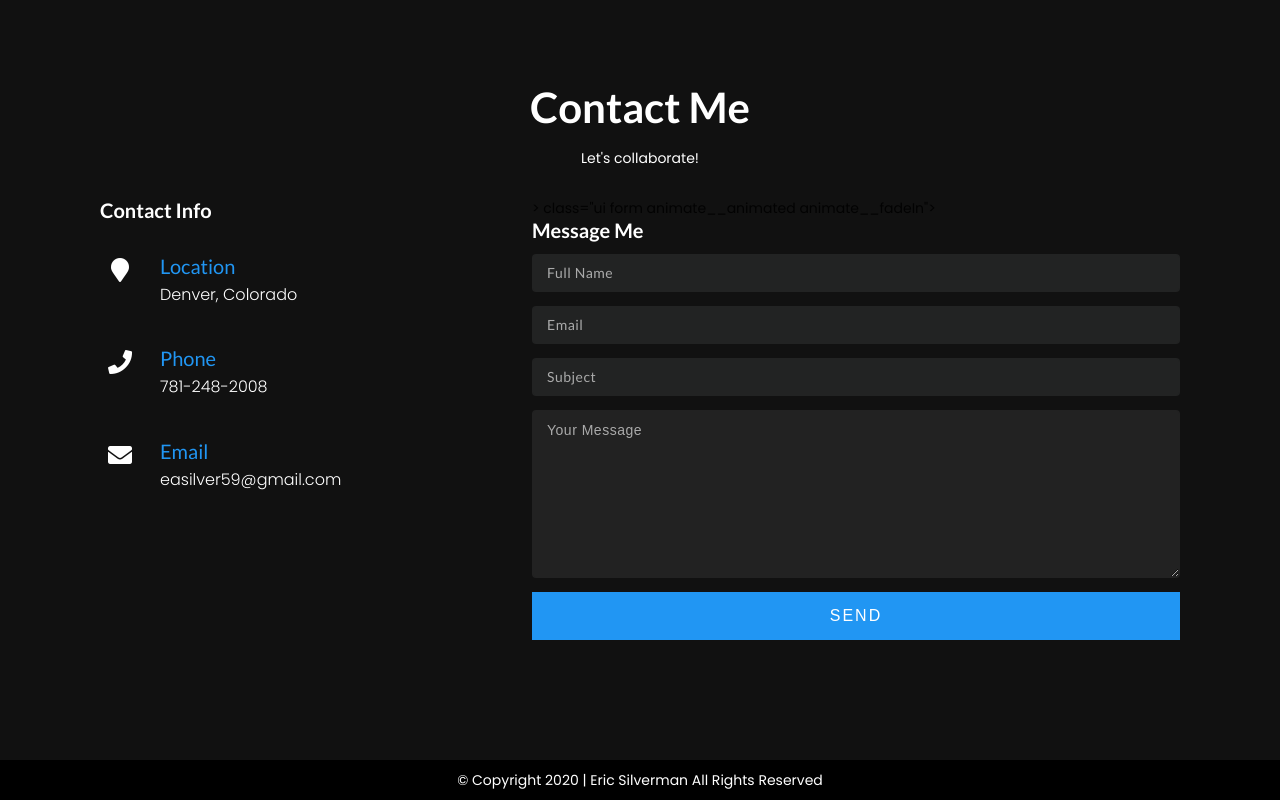
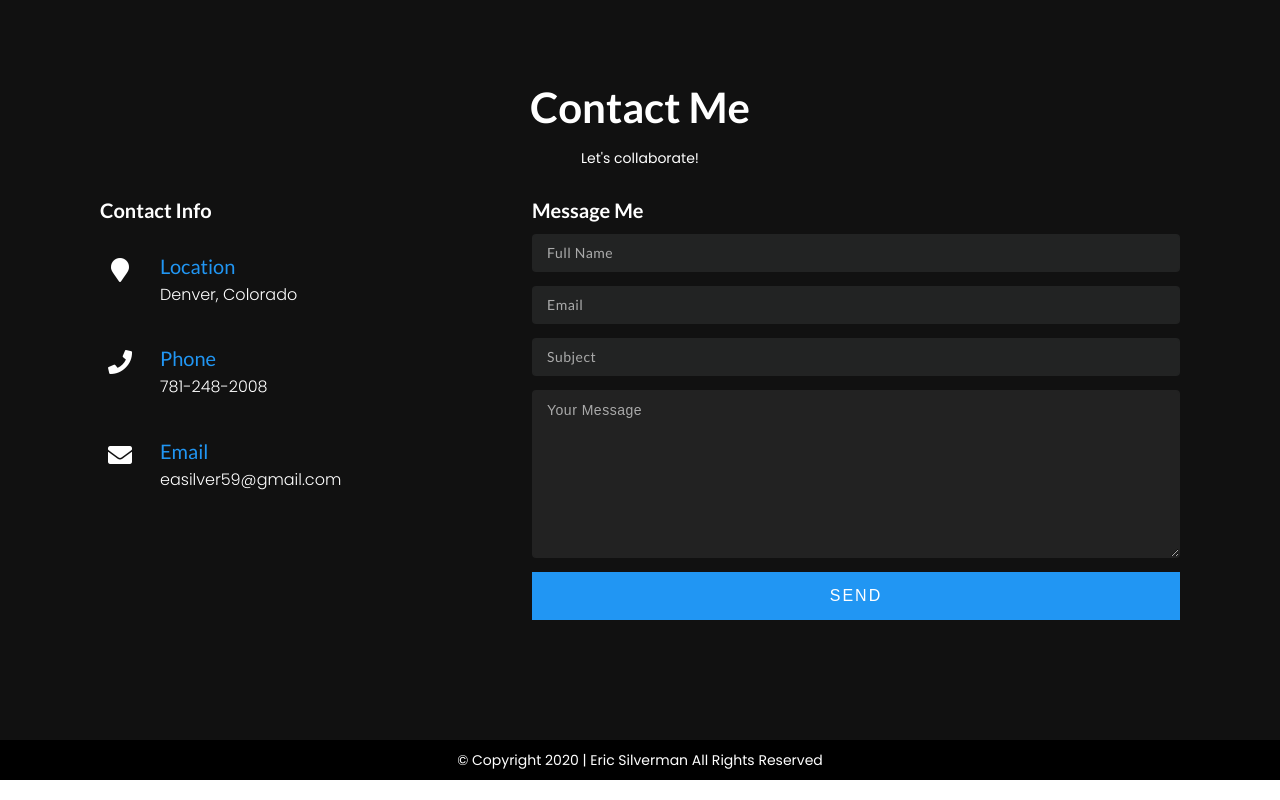
Before and after one commit to easilver59/port, a plain HTML site: page index.html in a window 1280 px wide. Shown: the part 4701-5501 px from the top of the page. Drawn offline with nearby package versions, Linux system fonts and the light colour scheme.

Commit message:
Update index.html

```diff
--- a/index.html
+++ b/index.html
@@ -358,8 +358,6 @@
             <div class="formBx">
 
                 <form action="https://formspree.io/f/moqkozjk" target="_blank" method="POST" class="ui form animate__animated animate__fadeIn">
->
-                    class="ui form animate__animated animate__fadeIn">
                     <h3>Message Me</h3>
                     <div class="field">
                         <input type="text" name="name" placeholder="Full Name">
```
